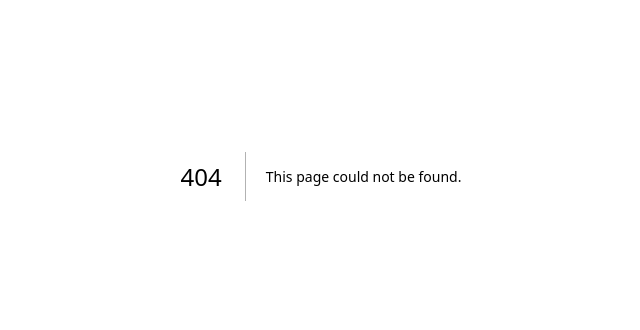
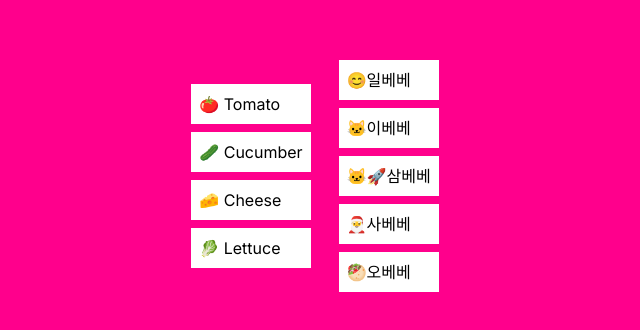
Before and after one commit to minhanPark/next-framer-test, a Next.js app: page /drag/simple in a window 1280 px wide. Before the commit this address had no page. Shown: the part 224-554 px from the top of the page, without its empty margins (319-959 px from the left). Built offline with nearby package versions, Linux system fonts and the light colour scheme.

Commit message:
reorder 테스트, 리오더는 한 축으로만 가능

```diff
--- /dev/null
+++ b/app/drag/simple/page.tsx
@@ -0,0 +1,69 @@
+"use client";
+
+import { useState } from "react";
+import { Reorder } from "framer-motion";
+
+const initialItems = ["🍅 Tomato", "🥒 Cucumber", "🧀 Cheese", "🥬 Lettuce"];
+
+const initialItems2 = [
+  "😊일베베",
+  "🐱이베베",
+  "🐱‍🚀삼베베",
+  "🎅사베베",
+  "🥙오베베",
+];
+
+const Page = () => {
+  const [items, setItems] = useState(initialItems);
+  const [items2, setItems2] = useState(initialItems2);
+
+  return (
+    <div
+      style={{
+        height: "100vh",
+        display: "flex",
+        justifyContent: "center",
+        alignItems: "center",
+        backgroundColor: "#FF008C",
+      }}
+    >
+      <Reorder.Group
+        axis="y"
+        values={items}
+        onReorder={setItems}
+        style={{ marginRight: "12px" }}
+      >
+        {items.map((item) => (
+          <Reorder.Item
+            key={item}
+            value={item}
+            style={{ padding: 8, backgroundColor: "white", margin: "8px" }}
+            drag
+          >
+            {item}
+          </Reorder.Item>
+        ))}
+      </Reorder.Group>
+
+      <Reorder.Group
+        axis="y"
+        values={items2}
+        onReorder={setItems2}
+        style={{ marginRight: "12px" }}
+      >
+        {items2.map((item) => (
+          <Reorder.Item
+            key={item}
+            value={item}
+            style={{ padding: 8, backgroundColor: "white", margin: "8px" }}
+            drag
+          >
+            {item}
+          </Reorder.Item>
+        ))}
+      </Reorder.Group>
+    </div>
+  );
+};
+
+export default Page;
```
